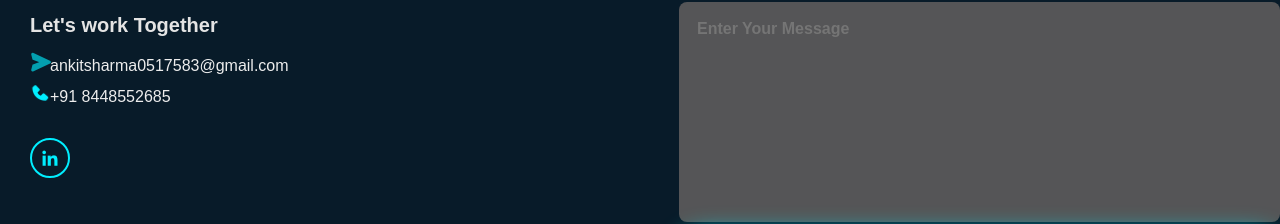
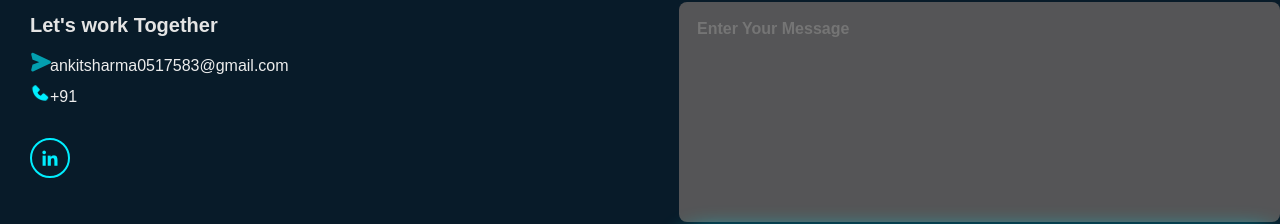
Before and after one commit to demon07101845/portfolio, a website: page index.html in a window 1280 px wide. Shown: the part 3458-3682 px from the top of the page. Drawn offline with nearby package versions, Linux system fonts and the light colour scheme.

Commit message:
Update index.html

```diff
--- a/index.html
+++ b/index.html
@@ -241,7 +241,7 @@
           <li>
             <i class="bx bxs-send bx-burst"></i>ankitsharma0517583@gmail.com
           </li>
-          <li><i class="bx bxs-phone bx-tada"></i>+91 8448552685</li>
+          <li><i class="bx bxs-phone bx-tada"></i>+91 </li>
         </div>
         <div class="contact-icons">
           <a href="https://www.linkedin.com/in/ankit-sharma-9b7b3a251/"
```
